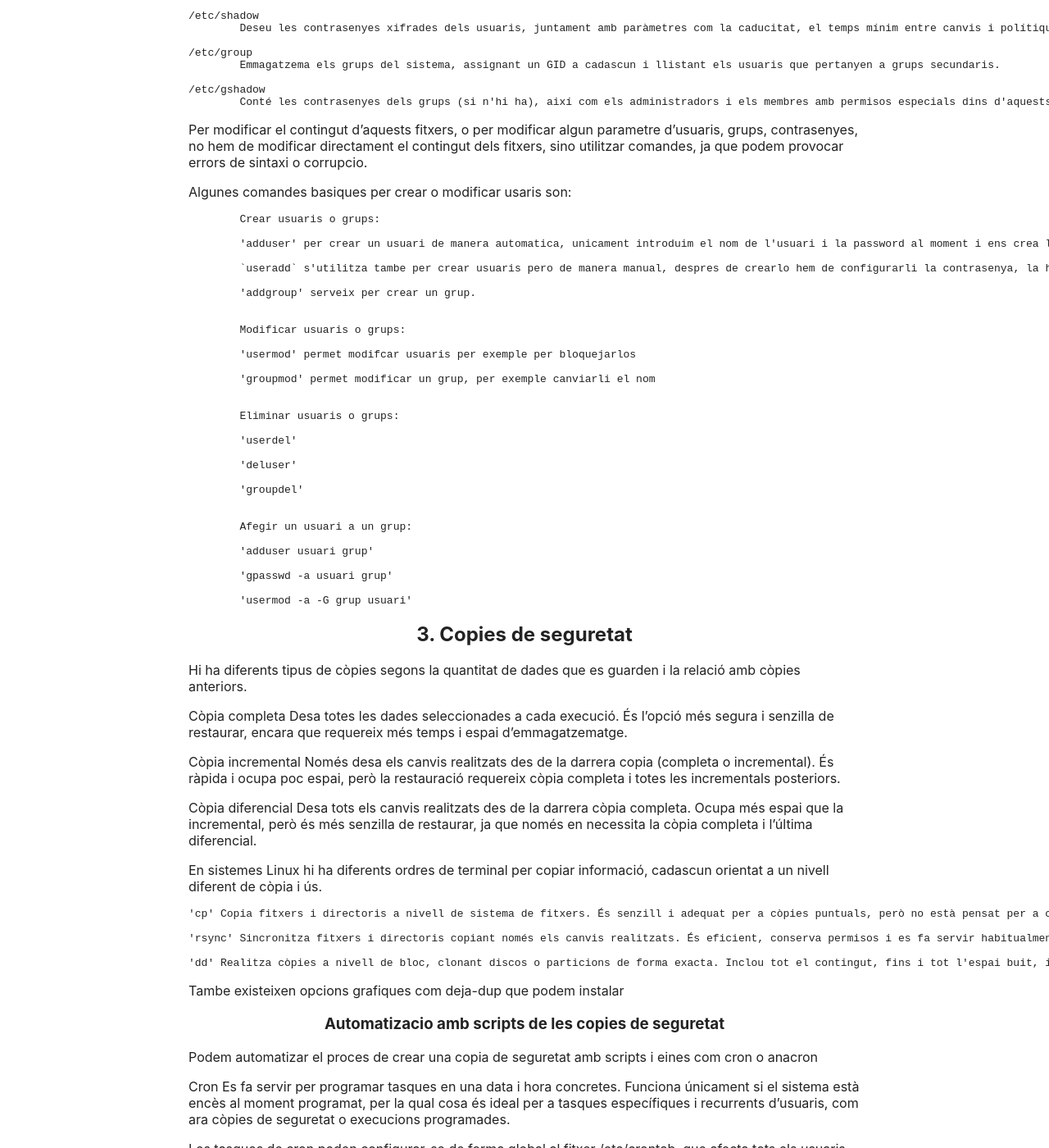
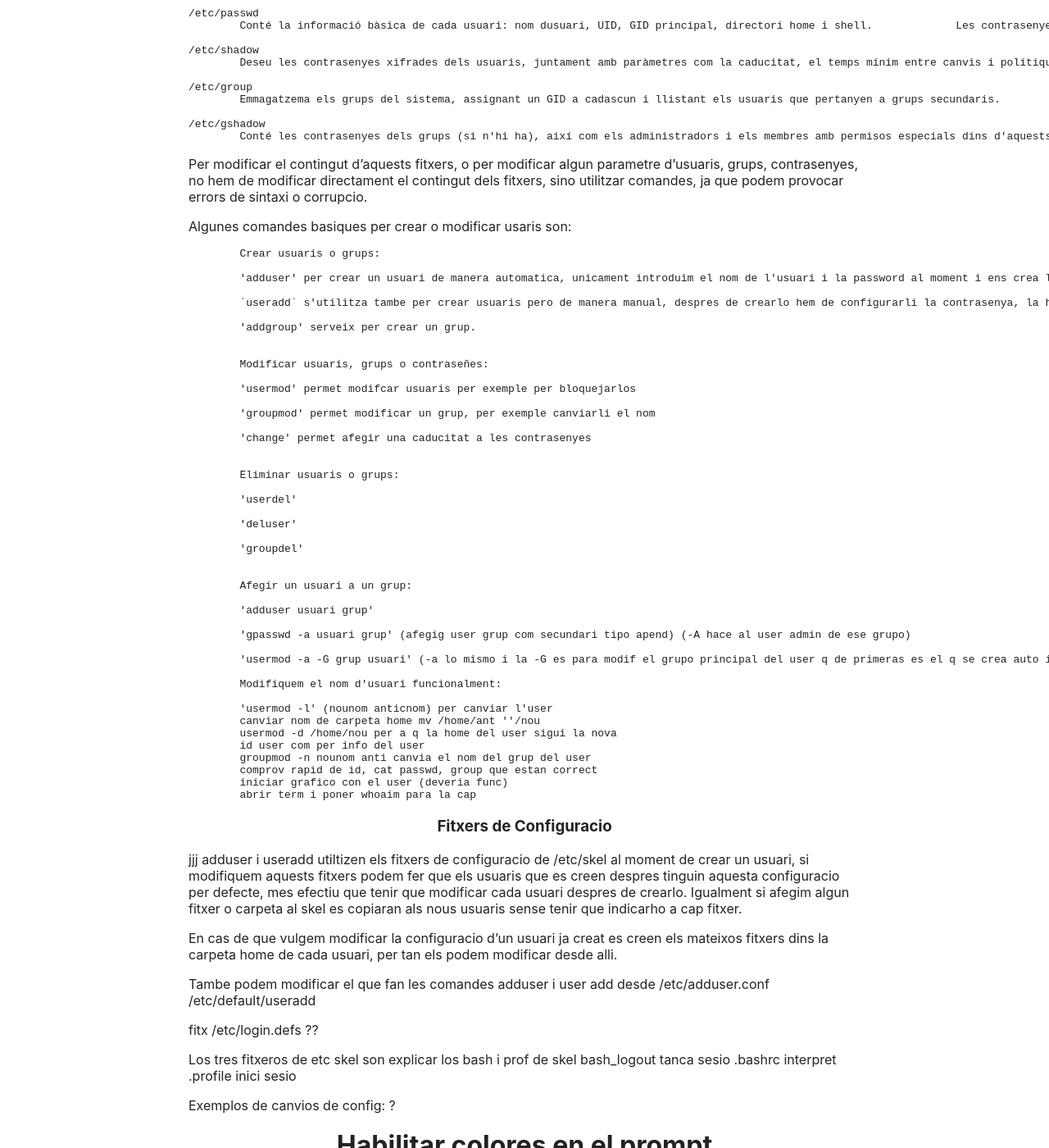
Before and after one commit to vallesune/mkdocspj1, a Jekyll site: the page built from projecte1/sprint2.md, in a window 1280 px wide and 1400 px high, scrolled down 3096 px. Shown: the whole window at 82% size. Built offline with Jekyll 4.4.1, drawn with Linux system fonts in a browser that asks for light colours; some of the changed text lies outside the part shown.

Commit message:
Update sprint2.md

```diff
--- a/projecte1/sprint2.md
+++ b/projecte1/sprint2.md
@@ -74,10 +74,11 @@ A Ubuntu, les particions i els sistemes de fitxers són essencials per organitza
 
 ## 2. Gestio d'usuaris, grups i permisos
 
+### Gestio d'usuaris i grups
+
 Un usuari dins d'un equip es una entitat que representa normalment a una unica persona i que s'idenitfica per un nom i uid.
 
 Un grup es un conjunt d'usuaris agrupats per que comparteixen permisos.
-
 
 La gestió d'usuaris i grups a Linux es basa principalment en quatre fitxers del sistema, ubicats a /etc, que emmagatzemen la informació essencial per identificar usuaris, assignar-los a grups i controlar l'accés al sistema.
 
@@ -107,11 +108,13 @@ Algunes comandes basiques per crear o modificar usaris son:
 		'addgroup' serveix per crear un grup.
 
 
-		Modificar usuaris o grups:
+		Modificar usuaris, grups o contraseñes:
 
 		'usermod' permet modifcar usuaris per exemple per bloquejarlos
 
 		'groupmod' permet modificar un grup, per exemple canviarli el nom
+
+		'change' permet afegir una caducitat a les contrasenyes
 
 
 		Eliminar usuaris o grups:
@@ -127,9 +130,62 @@ Algunes comandes basiques per crear o modificar usaris son:
 
 		'adduser usuari grup'
 
-		'gpasswd -a usuari grup'
+		'gpasswd -a usuari grup' (afegig user grup com secundari tipo apend) (-A hace al user admin de ese grupo)
 
-		'usermod -a -G grup usuari'
+		'usermod -a -G grup usuari' (-a lo mismo i la -G es para modif el grupo principal del user q de primeras es el q se crea auto igual q el nombre del usu)
+
+		Modifiquem el nom d'usuari funcionalment:
+
+		'usermod -l' (nounom anticnom) per canviar l'user
+		canviar nom de carpeta home mv /home/ant ''/nou
+		usermod -d /home/nou per a q la home del user sigui la nova
+		id user com per info del user
+		groupmod -n nounom anti canvia el nom del grup del user
+		comprov rapid de id, cat passwd, group que estan correct
+		iniciar grafico con el user (deveria func)
+		abrir term i poner whoaim para la cap
+
+
+### Fitxers de Configuracio
+jjj
+adduser i useradd utiltizen els fitxers de configuracio de /etc/skel al moment de crear un usuari, si modifiquem aquests fitxers podem fer que els usuaris que es creen despres tinguin aquesta configuracio per defecte, mes efectiu que tenir que modificar cada usuari despres de crearlo. Igualment si afegim algun fitxer o carpeta al skel es copiaran als nous usuaris sense tenir que indicarho a cap fitxer.
+
+En cas de que vulgem modificar la configuracio d'un usuari ja creat es creen els mateixos fitxers dins la carpeta home de cada usuari, per tan els podem modificar desde alli.
+
+Tambe podem modificar el que fan les comandes adduser i user add desde
+/etc/adduser.conf
+/etc/default/useradd
+
+fitx /etc/login.defs ??
+
+Los tres fitxeros de etc skel son
+explicar los bash i prof de skel
+bash_logout tanca sesio
+.bashrc interpret
+.profile inici sesio
+
+
+Exemplos de canvios de config: ?
+# Habilitar colores en el prompt
+export LS_COLORS='di=1;34:ln=36:so=35:pi=33:ex=32:bd=1;33:cd=1;33:su=37:sg=30:tw=30:ow=34'
+export EDITOR=nano
+export HISTSIZE=2000
+export HISTCONTROL=ignoredups:erasedups
+
+Cambiar el bash por defecto(en los add), el uid(en los add), el temps contraseña(en login)
+
+
+### Gestio de permisos
+ultimo dia hicimos permisos (777,rw,stiky…) hacer lo mismo q el año pasado
+
+cosas de permisos q entran
+ugo
+especials
+acl
+mascara
+
+
+
 
 ## 3. Copies de seguretat
 
@@ -181,6 +237,28 @@ Per automatitzar l'execucio diaria amb anacron copiarem l'script al directori /e
 
 A Ubuntu, les quotes de disc permeten limitar lespai demmagatzematge que pot utilitzar cada usuari o grup. Això ajuda a controlar lús del disc i evitar que un sol usuari ocupi tots els recursos disponibles del sistema.
 
-Per configurar quotes en un disc primer amb la mv tancada afegirem dos discos
+Per configurar quotes en un disc primer amb la mv tancada afegirem un disc
 
 Despres instalarem el paquet quota en apt
+
+Crearem una particio de tot el disc i la formatarem en ext4
+
+Creem una carpeta de proves
+
+Montem la particio a la carpeta que acabem de crear en fstab, donantli tambe permisos de quotes
+
+Reiniciem la maquina i a la carpeta de proves esta montat correctament
+
+Pasem a activar els fitxers de quota en quotacheck i activarles en quotaon
+
+Crearem un user de prova
+
+Definim la quota soft i la hard (explicar diferencia?)
+
+En edquota -u li asignem les quotes al usuari (-u user1)(s'obri learxiu este)
+
+En repquota comprovem les cuotes de tots els usuaris al disc (repquota /dev/sdc1)
+
+En quota -u comprovem les quotes del usuari
+
+Podem provar que la quota funciona afegint fitxers i comprovem que mentres no superem el limit es creen sense problemes, pero que cuan el superem es creen buits (dd if...)
```
